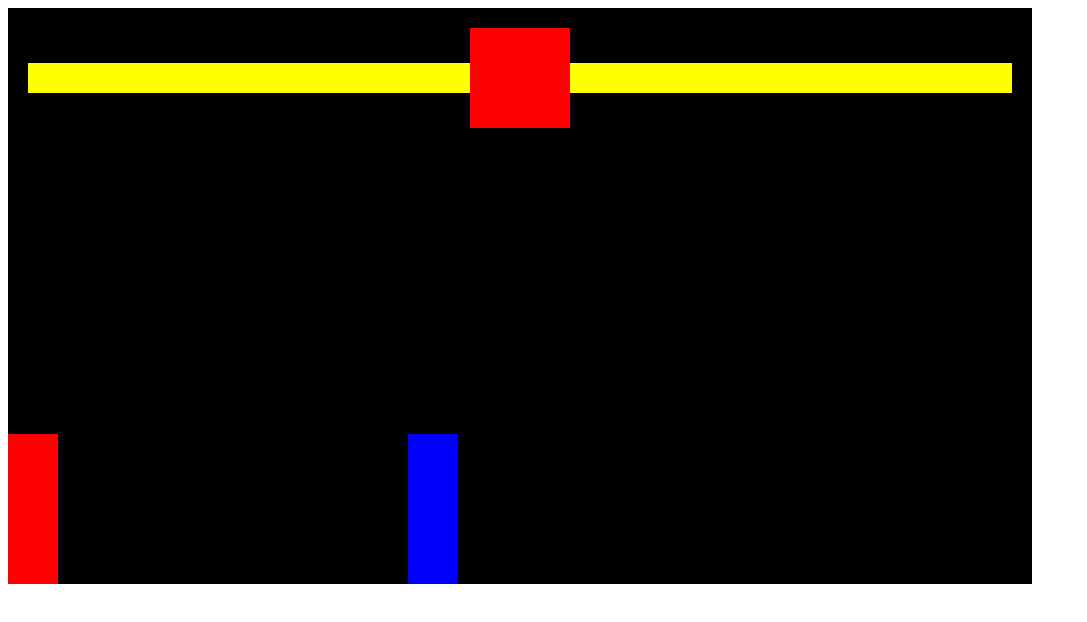
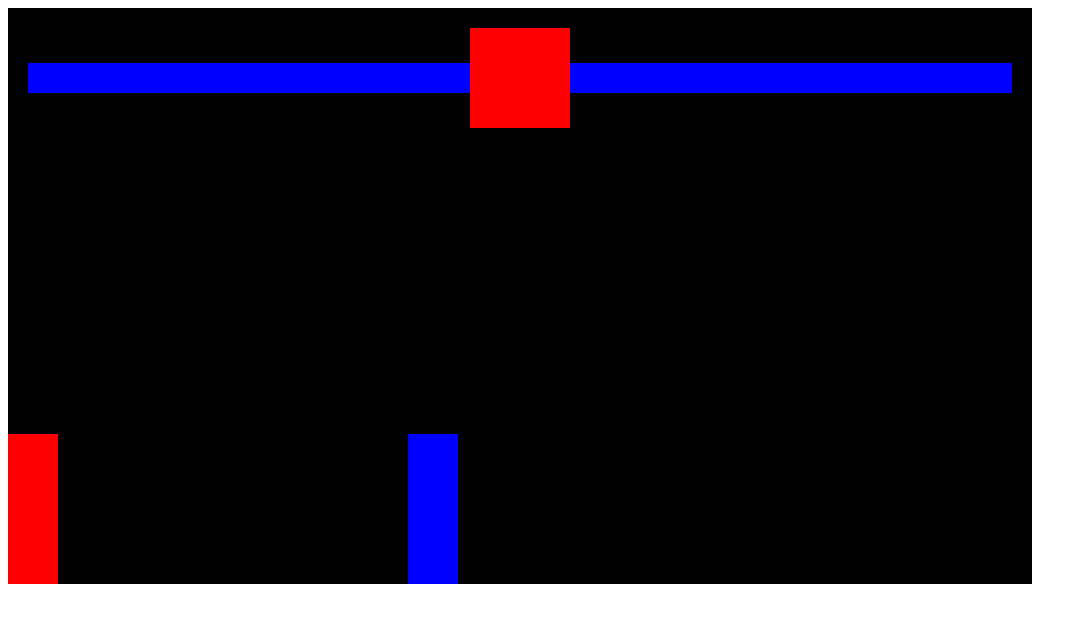
Before and after one commit to handayoung11/fighting-game, a plain HTML site: page index.html in a window 1280 px wide. Shown: the whole page, without its empty margins (0-1087 px from the left). Drawn offline with Linux system fonts and the light colour scheme.

Commit message:
HP바 동작하도록 로직 작성

```diff
--- a/index.html
+++ b/index.html
@@ -5,9 +5,9 @@
     <meta name="viewport" content="width=device-width, initial-scale=1.0" />
     <title>Fighthing Game</title>
     <style>
-        * {
-            box-sizing: border-box;
-        }
+      * {
+        box-sizing: border-box;
+      }
     </style>
   </head>
   <body>
@@ -25,7 +25,29 @@
         "
       >
         <!-- player health -->
-        <div style="background-color: yellow; height: 30px; width: 100%"></div>
+        <div
+          style="
+            position: relative;
+            width: 100%;
+            display: flex;
+            justify-content: flex-end;
+          "
+        >
+          <div
+            style="background-color: yellow; height: 30px; width: 100%"
+          ></div>
+          <div
+            id="playerHealth"
+            style="
+              position: absolute;
+              background-color: blue;
+              top: 0;
+              right: 0;
+              bottom: 0;
+              width: 100%;
+            "
+          ></div>
+        </div>
         <!-- timer -->
         <div
           style="
@@ -36,7 +58,20 @@
           "
         ></div>
         <!-- enemy health -->
-        <div id="enemyHealth" style="background-color: yellow; height: 30px; width: 100%"></div>
+        <div style="position: relative; width: 100%">
+          <div style="background-color: yellow; height: 30px"></div>
+          <div
+            id="enemyHealth"
+            style="
+              position: absolute;
+              background-color: blue;
+              top: 0;
+              left: 0;
+              right: 0;
+              bottom: 0;
+            "
+          ></div>
+        </div>
       </div>
       <canvas></canvas>
     </div>
--- a/index.js
+++ b/index.js
@@ -25,6 +25,7 @@ class Sprite {
     };
     this.color = color;
     this.isAttacking;
+    this.health = 100;
   }
 
   draw() {
@@ -165,7 +166,8 @@ function animate() {
     player.isAttacking
   ) {
     player.isAttacking = false;
-    console.log("go");
+    enemy.health -= 20;
+    document.querySelector('#enemyHealth').style.width = enemy.health + '%';
   }
 
   if (
@@ -173,7 +175,8 @@ function animate() {
     enemy.isAttacking
   ) {
     enemy.isAttacking = false;
-    console.log("enemy attack successful");
+    player.health -= 20;
+    document.querySelector('#playerHealth').style.width = player.health + '%';
   }
 }
 
@@ -190,6 +193,7 @@ window.addEventListener("keydown", (event) => {
       player.lastKey = "d";
       break;
     case "w":
+      if(player.position.y + player.height == canvas.height)
       player.velocity.y = -20;
       break;
 
@@ -203,7 +207,8 @@ window.addEventListener("keydown", (event) => {
       enemy.lastKey = "ArrowLeft";
       break;
     case "ArrowUp":
-      enemy.velocity.y = -20;
+      if(enemy.position.y + enemy.height == canvas.height)
+        enemy.velocity.y = -20;
       break;
     case "ArrowDown":
       enemy.attack();
```
